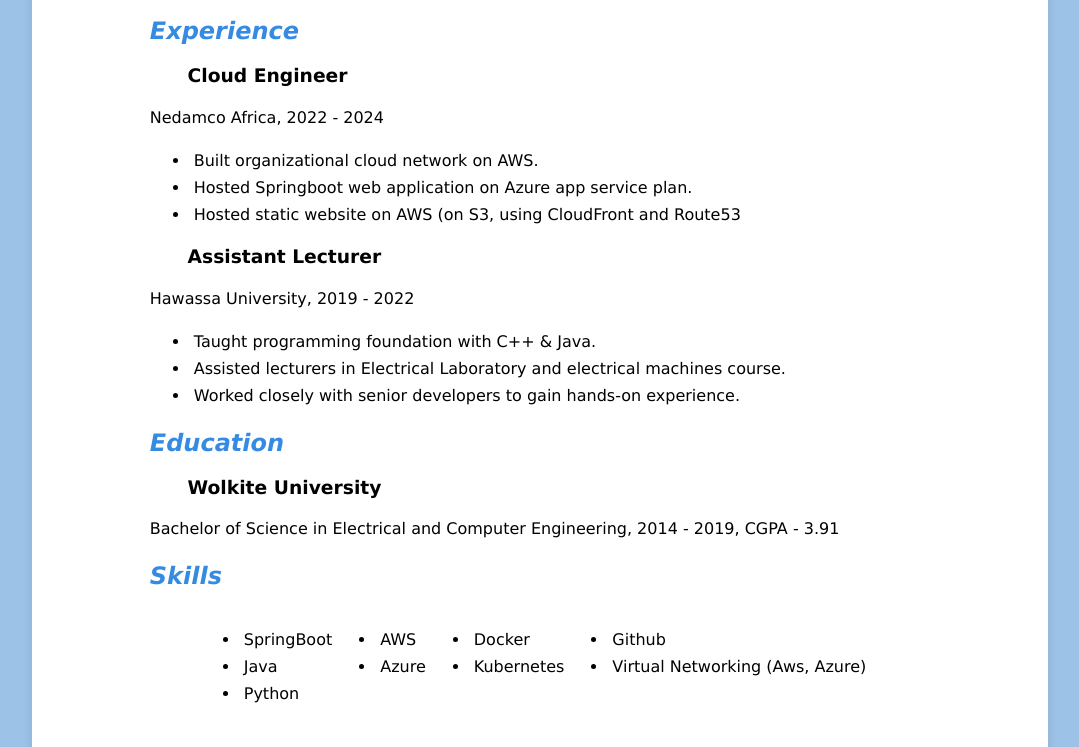
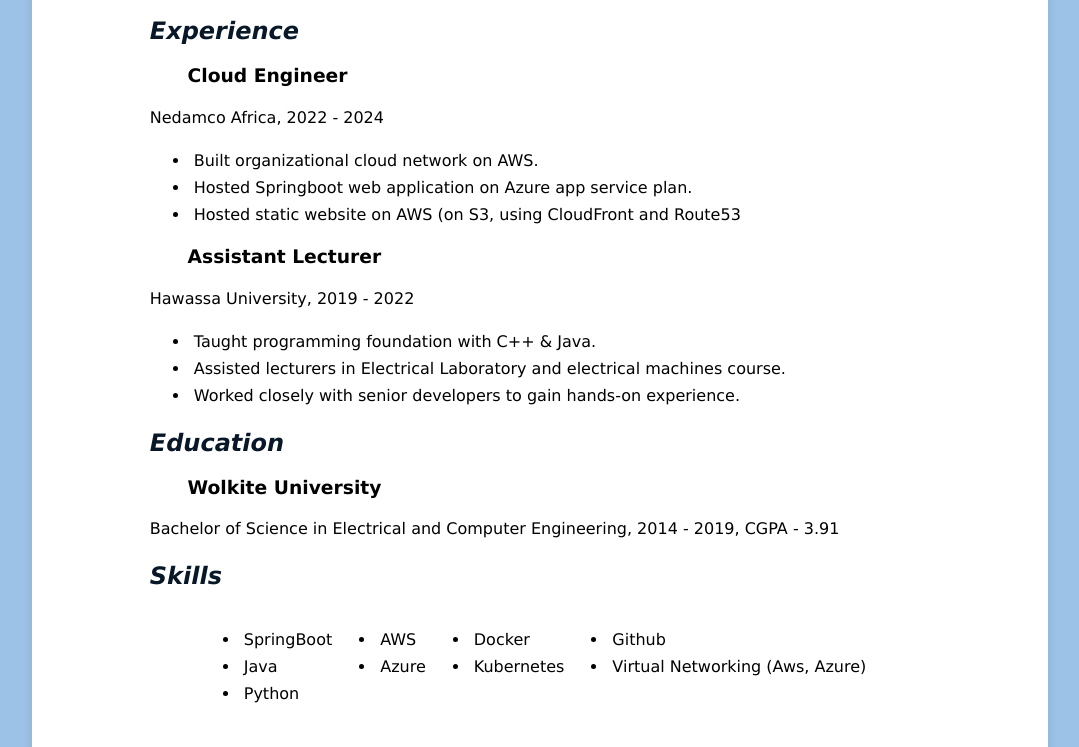
Before and after one commit to amanuelararso/website-files-for-AWS-CRC, a plain HTML site: page index.html in a window 1280 px wide. Shown: the part 673-1420 px from the top of the page, without its empty margins (100-1179 px from the left). Drawn offline with Linux system fonts and the light colour scheme; no server answers.

Commit message:
update styles.css

```diff
--- a/css/styles.css
+++ b/css/styles.css
@@ -39,7 +39,7 @@ li {
 }
 
 h1, h2{
-    color:#358be2;
+    color:#081828;
     font-style:oblique;
 }
 h1,h2 {
```
